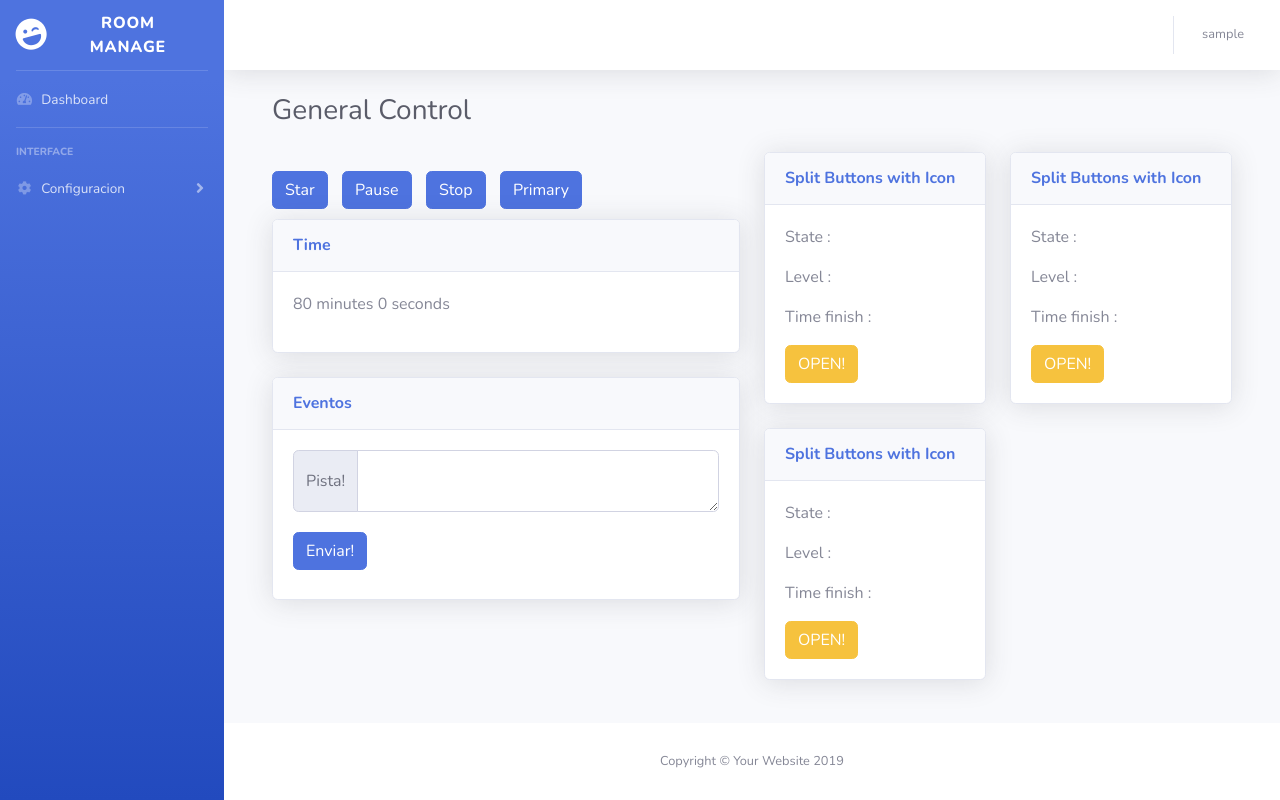
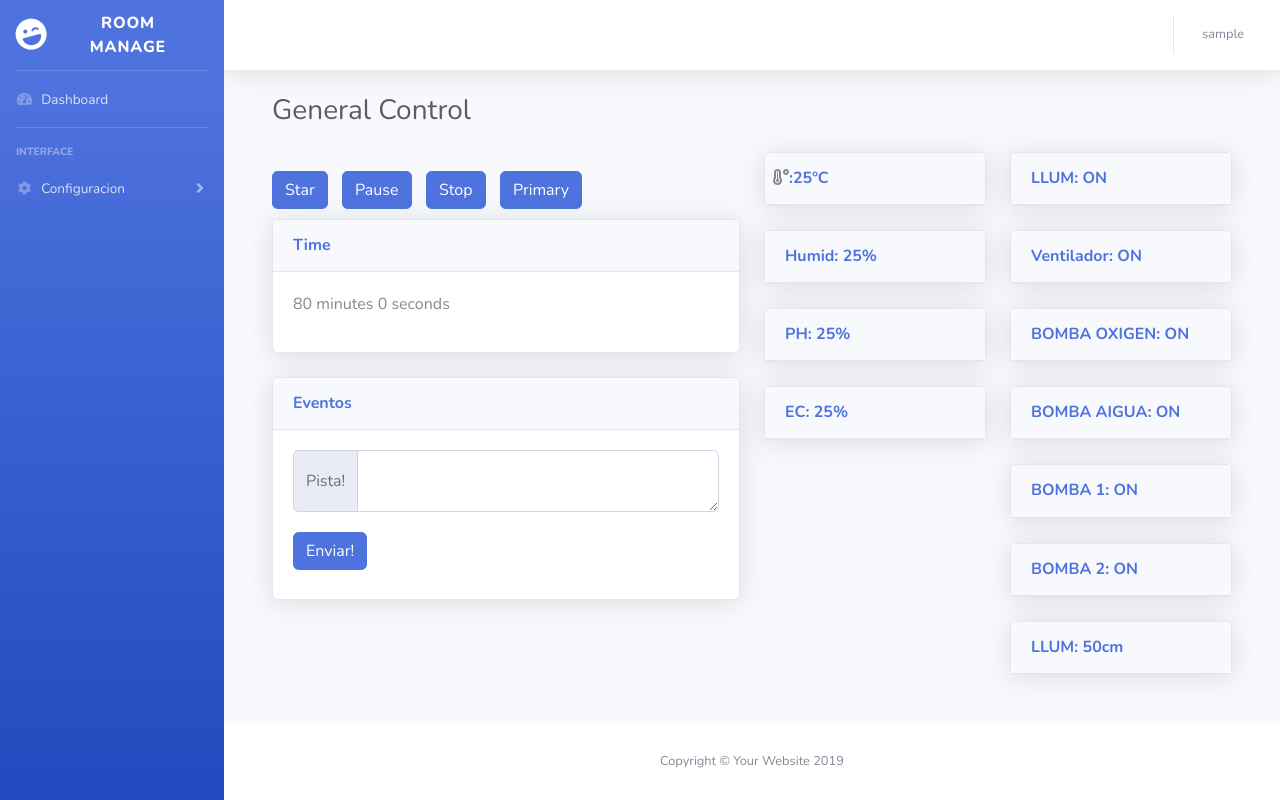
Before and after one commit to soleyj/HomeGrown_Django, a Django app: page /dashboard/ in a window 1280 px wide. Run offline with Django 3.2, Linux system fonts and the light colour scheme; the visitor is signed in with stand-in values (Sample User, id 1); some libraries are stand-ins or nearby versions.

Commit message:
several changes

```diff
--- a/templates/base.html
+++ b/templates/base.html
@@ -9,7 +9,8 @@
   <meta name="viewport" content="width=device-width, initial-scale=1, shrink-to-fit=no">
   <meta name="description" content="">
   <meta name="author" content="">
-
+  <meta name='viewport' content='width=device-width, initial-scale=1'>
+  <script src='https://kit.fontawesome.com/a076d05399.js'></script>
   <title>Room Manage</title>
 
   <!-- Custom fonts for this template-->
--- a/templates/dashboard/home.html
+++ b/templates/dashboard/home.html
@@ -48,24 +48,25 @@
         <div class="col-xl-3    ">
             <div class="card shadow mb-4">
                 <div class="card-header py-3">
-                    <h6 class="m-0 font-weight-bold text-primary">Split Buttons with Icon</h6>
-                </div>
-                <div class="card-body" id="machine_1">
-                    <p>State : </p>
-                    <p>Level :</p>
-                    <p>Time finish : </p>
-                    <button type="button" class="btn btn-warning">OPEN!</button>
+                    <div class="row">
+                        <i class='fas fa-temperature-high'></i>
+                        <h6 class="m-0 font-weight-bold text-primary">:25ºC</h6>
+                    </div>
                 </div>
             </div>
             <div class="card shadow mb-4">
                 <div class="card-header py-3">
-                    <h6 class="m-0 font-weight-bold text-primary">Split Buttons with Icon</h6>
+                    <h6 class="m-0 font-weight-bold text-primary">Humid: 25%</h6>
                 </div>
-                <div class="card-body" id="machine_1">
-                    <p>State : </p>
-                    <p>Level :</p>
-                    <p>Time finish : </p>
-                    <button type="button" class="btn btn-warning">OPEN!</button>
+            </div>
+            <div class="card shadow mb-4">
+                <div class="card-header py-3">
+                    <h6 class="m-0 font-weight-bold text-primary">PH: 25%</h6>
+                </div>
+            </div>
+            <div class="card shadow mb-4">
+                <div class="card-header py-3">
+                    <h6 class="m-0 font-weight-bold text-primary">EC: 25%</h6>
                 </div>
             </div>
 
@@ -73,15 +74,38 @@
         <div class="col-xl-3 ">
             <div class="card shadow mb-4">
                 <div class="card-header py-3">
-                    <h6 class="m-0 font-weight-bold text-primary">Split Buttons with Icon</h6>
+                    <h6 class="m-0 font-weight-bold text-primary">LLUM: ON</h6>
                 </div>
-                <div class="card-body" id="machine_1">
-                    <p>State : </p>
-                    <p>Level :</p>
-                    <p>Time finish : </p>
-                    <button type="button" class="btn btn-warning">OPEN!</button>
+            </div>
+            <div class="card shadow mb-4">
+                <div class="card-header py-3">
+                    <h6 class="m-0 font-weight-bold text-primary">Ventilador: ON</h6>
                 </div>
-
+            </div>
+            <div class="card shadow mb-4">
+                <div class="card-header py-3">
+                    <h6 class="m-0 font-weight-bold text-primary">BOMBA OXIGEN: ON</h6>
+                </div>
+            </div>
+            <div class="card shadow mb-4">
+                    <div class="card-header py-3">
+                        <h6 class="m-0 font-weight-bold text-primary">BOMBA AIGUA: ON</h6>
+                    </div>
+            </div>
+            <div class="card shadow mb-4">
+                <div class="card-header py-3">
+                    <h6 class="m-0 font-weight-bold text-primary">BOMBA 1: ON</h6>
+                </div>
+            </div>
+            <div class="card shadow mb-4">
+                <div class="card-header py-3">
+                    <h6 class="m-0 font-weight-bold text-primary">BOMBA 2: ON</h6>
+                </div>
+            </div>
+            <div class="card shadow mb-4">
+                <div class="card-header py-3">
+                    <h6 class="m-0 font-weight-bold text-primary">LLUM: 50cm</h6>
+                </div>
             </div>
         </div>
 
--- a/templates/registration/login.html
+++ b/templates/registration/login.html
@@ -37,7 +37,7 @@
               <div class="col-lg-6">
                 <div class="p-5">
                   <div class="text-center">
-                    <h1 class="h4 text-gray-900 mb-4">Room Manage Login</h1>
+                    <h1 class="h4 text-gray-900 mb-4">HOMEGROWN!</h1>
                   </div>
                   <!-- templates/registration/login.html -->
                     <h2>Login</h2>
@@ -46,6 +46,10 @@
                         {{ form.as_p }}
                         <button type="submit">Login</button>
                     </form>
+
+                      <a class="nav-link" href= "/accounts/signup" >
+                        <i class="fas fa-fw fa-tachometer-alt"></i>
+                        <span>Register</span></a>
 
                 </div>
               </div>
```
Also changed, not shown: templates/signup.html (+65 -5 lines).
